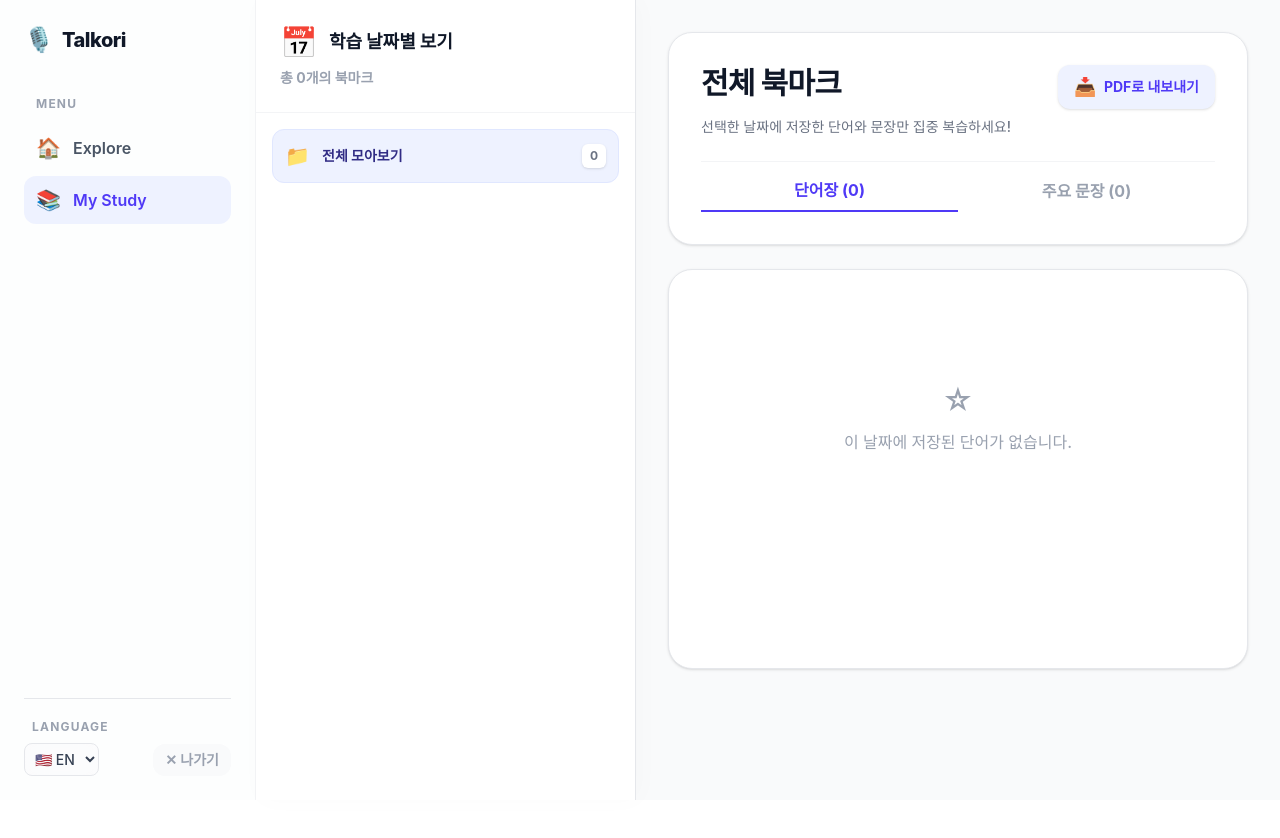
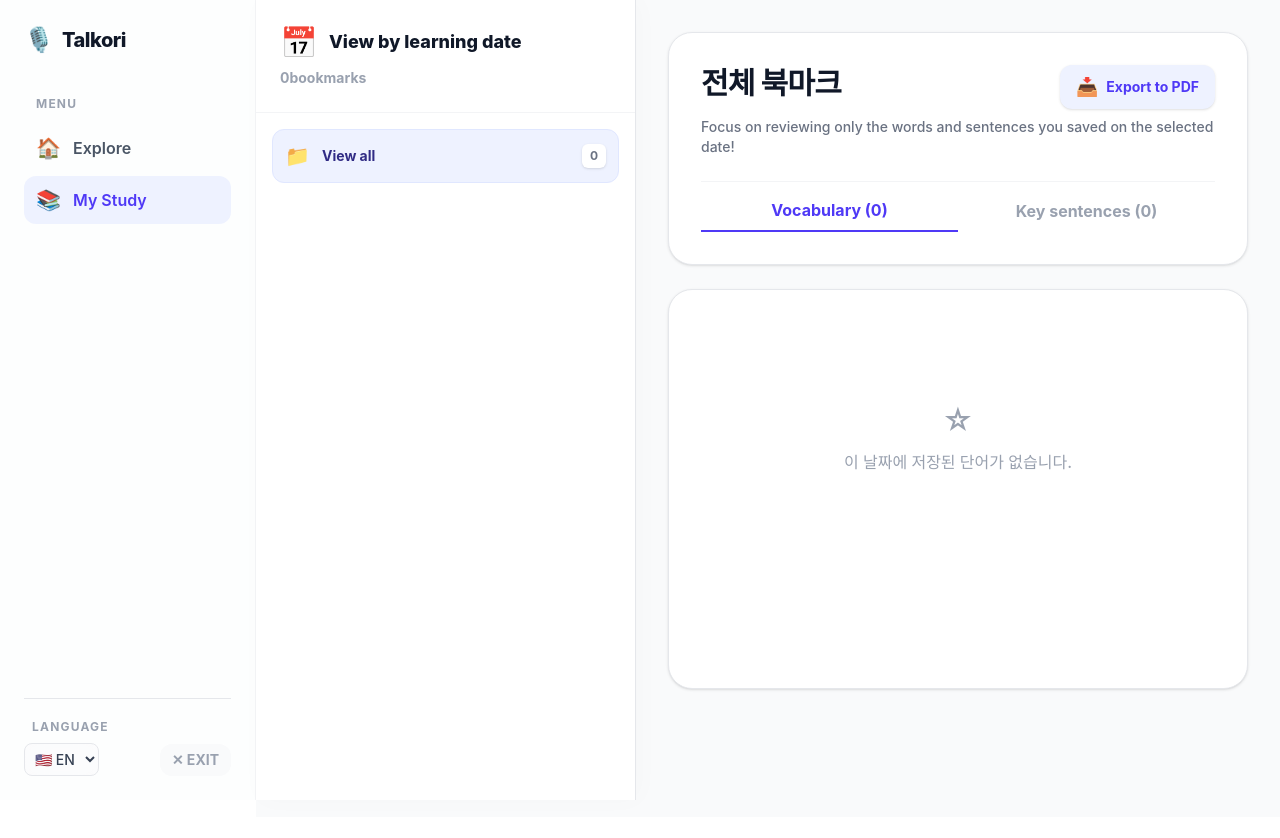
Before and after one commit to juryongkim/talkori-podcast, a React (Vite) app: page /my-study in a window 1280 px wide. Shown: the top 838 px of the page. Built offline with nearby package versions, Linux system fonts and the light colour scheme.

Commit message:
final v1.2 change hangle to english

```diff
--- a/src/App.jsx
+++ b/src/App.jsx
@@ -34,7 +34,7 @@ function ExitButton() {
       className="text-gray-400 hover:text-red-500 bg-gray-50 hover:bg-red-50 px-3 py-1.5 rounded-xl transition-colors text-sm font-bold flex items-center gap-1"
       title="학습 종료"
     >
-      ✕ 나가기
+      ✕ EXIT
     </button>
   );
 }
--- a/src/pages/CourseDetail.jsx
+++ b/src/pages/CourseDetail.jsx
@@ -23,8 +23,8 @@ export default function CourseDetail() {
   if (!course) {
     return (
       <div className="flex flex-col items-center justify-center min-h-[80vh]">
-        <p className="text-xl font-bold text-gray-700">앗! 코스를 찾을 수 없어요. 😢</p>
-        <Link to="/" className="text-indigo-600 mt-4 hover:underline">홈으로 돌아가기</Link>
+        <p className="text-xl font-bold text-gray-700">Oops! I can't find the course. 😢</p>
+        <Link to="/" className="text-indigo-600 mt-4 hover:underline">Return to Home</Link>
       </div>
     );
   }
--- a/src/pages/MyStudy.jsx
+++ b/src/pages/MyStudy.jsx
@@ -73,10 +73,18 @@ export default function MyStudy() {
     ? savedScript
     : savedScript.filter(s => (s.dateSaved || 'old') === selectedFolder);
 
-  const formatDate = (dateStr) => {
-    if (dateStr === 'old') return '이전 저장 기록';
+const formatDate = (dateStr) => {
+    // 1. 'old' 데이터는 깔끔하게 영어로
+    if (dateStr === 'old') return 'Previous Records';
+
     const [y, m, d] = dateStr.split('-');
-    return `${y}년 ${parseInt(m)}월 ${parseInt(d)}일`;
+
+    // 영어식 달(Month) 이름 배열
+    const monthNames = ["Jan", "Feb", "Mar", "Apr", "May", "Jun", "Jul", "Aug", "Sep", "Oct", "Nov", "Dec"];
+    const monthName = monthNames[parseInt(m) - 1];
+
+    // 2. 자연스러운 미국식 날짜 표기 (예: Mar 2, 2026)
+    return `${monthName} ${parseInt(d)}, ${y}`;
   };
 
 // ==========================================
@@ -145,16 +153,16 @@ export default function MyStudy() {
       <div className="p-6 border-b border-gray-100 shrink-0">
         <div className="flex items-center gap-3 mb-2">
           <span className="text-3xl">📅</span>
-          <h2 className="text-lg font-extrabold text-gray-900 leading-tight">학습 날짜별 보기</h2>
+          <h2 className="text-lg font-extrabold text-gray-900 leading-tight">View by learning date</h2>
         </div>
-        <p className="text-sm font-bold text-gray-400">총 {savedVoca.length + savedScript.length}개의 북마크</p>
+        <p className="text-sm font-bold text-gray-400"> {savedVoca.length + savedScript.length}bookmarks</p>
       </div>
 
       <div className="flex-1 overflow-y-auto p-4 space-y-2">
         <div onClick={() => { setSelectedFolder('all'); setIsFolderMenuOpen(false); }} className={`flex items-center justify-between p-3 rounded-xl cursor-pointer transition-all ${selectedFolder === 'all' ? 'bg-indigo-50 border border-indigo-100' : 'hover:bg-gray-50 border border-transparent'}`}>
           <div className="flex items-center gap-3">
             <span className="text-xl">📁</span>
-            <p className={`text-sm font-bold ${selectedFolder === 'all' ? 'text-indigo-900' : 'text-gray-700'}`}>전체 모아보기</p>
+            <p className={`text-sm font-bold ${selectedFolder === 'all' ? 'text-indigo-900' : 'text-gray-700'}`}>View all</p>
           </div>
           <span className="text-xs font-bold bg-white px-2 py-1 rounded-md text-gray-500 shadow-sm">{savedVoca.length + savedScript.length}</span>
         </div>
@@ -215,20 +223,20 @@ export default function MyStudy() {
                 className={`hidden md:flex items-center gap-2 px-4 py-2 rounded-xl text-sm font-bold transition-all ${isExporting ? 'bg-gray-100 text-gray-400 cursor-not-allowed' : 'bg-indigo-50 text-indigo-600 hover:bg-indigo-600 hover:text-white shadow-sm'}`}
               >
                 <span className="text-lg">📥</span>
-                {isExporting ? 'PDF 생성 중...' : 'PDF로 내보내기'}
+                {isExporting ? 'Creating PDF...' : 'Export to PDF'}
               </button>
             </div>
 
             <p className="text-gray-500 font-medium text-sm mb-6">
-              선택한 날짜에 저장한 단어와 문장만 집중 복습하세요!
+              Focus on reviewing only the words and sentences you saved on the selected date!
             </p>
 
             <div className="flex border-t border-gray-100 pt-4">
               <button onClick={() => setActiveTab('voca')} className={`flex-1 pb-2 text-sm md:text-base font-bold transition-colors ${activeTab === 'voca' ? 'text-indigo-600 border-b-2 border-indigo-600' : 'text-gray-400 hover:text-gray-600'}`}>
-                단어장 ({filteredVoca.length})
+                Vocabulary ({filteredVoca.length})
               </button>
               <button onClick={() => setActiveTab('script')} className={`flex-1 pb-2 text-sm md:text-base font-bold transition-colors ${activeTab === 'script' ? 'text-indigo-600 border-b-2 border-indigo-600' : 'text-gray-400 hover:text-gray-600'}`}>
-                주요 문장 ({filteredScript.length})
+                Key sentences ({filteredScript.length})
               </button>
             </div>
 
--- a/src/pages/Player.jsx
+++ b/src/pages/Player.jsx
@@ -249,8 +249,8 @@ export default function Player() {
   if (!epData) {
     return (
       <div className="flex flex-col items-center justify-center min-h-screen w-full bg-gray-50">
-        <p className="text-xl font-bold text-gray-700 mb-4">앗! 에피소드를 찾을 수 없어요. 😢</p>
-        <Link to="/course/real-reaction" className="text-indigo-600 hover:underline">목록으로 돌아가기</Link>
+        <p className="text-xl font-bold text-gray-700 mb-4">Oops! I can't find the episode. 😢</p>
+        <Link to="/course/real-reaction" className="text-indigo-600 hover:underline">Back to list</Link>
       </div>
     );
   }
@@ -267,12 +267,12 @@ export default function Player() {
               {currentCourse?.title[lang] || 'Talkori Course'}
             </h2>
           </div>
-          <p className="text-sm font-bold text-gray-400">총 {playlistEps.length}개의 에피소드</p>
+          <p className="text-sm font-bold text-gray-400">{playlistEps.length}Episodes</p>
         </div>
 
         {/* ✨ 3. 나가기 버튼 (아이프레임 연동용) */}
         <button onClick={handleExit} className="text-gray-400 hover:text-red-500 bg-gray-50 hover:bg-red-50 p-2 rounded-xl transition-colors" title="학습 종료">
-          ✕ 나가기
+          ✕ EXIT
         </button>
       </div>
 
@@ -334,11 +334,11 @@ export default function Player() {
             <div className="hidden md:block text-center relative">
               {/* ✨ PC 상단 좌측에도 나가기 버튼 추가 */}
               <button onClick={handleExit} className="text-gray-400 absolute left-2 top-2 hover:text-red-500 text-sm font-bold flex items-center gap-1 transition-colors">
-                ✕ 나가기
+                ✕ EXIT
               </button>
 
               <button onClick={cyclePlaybackRate} className="absolute right-2 top-1 text-gray-500 bg-gray-100 px-3 py-1.5 rounded-lg text-xs font-bold hover:bg-gray-200 transition-colors">
-                배속: {playbackRate}x
+                Speed: {playbackRate}x
               </button>
 
               <p className="text-xs font-bold text-gray-400 uppercase tracking-widest mb-1">EPISODE {epId}</p>
```
